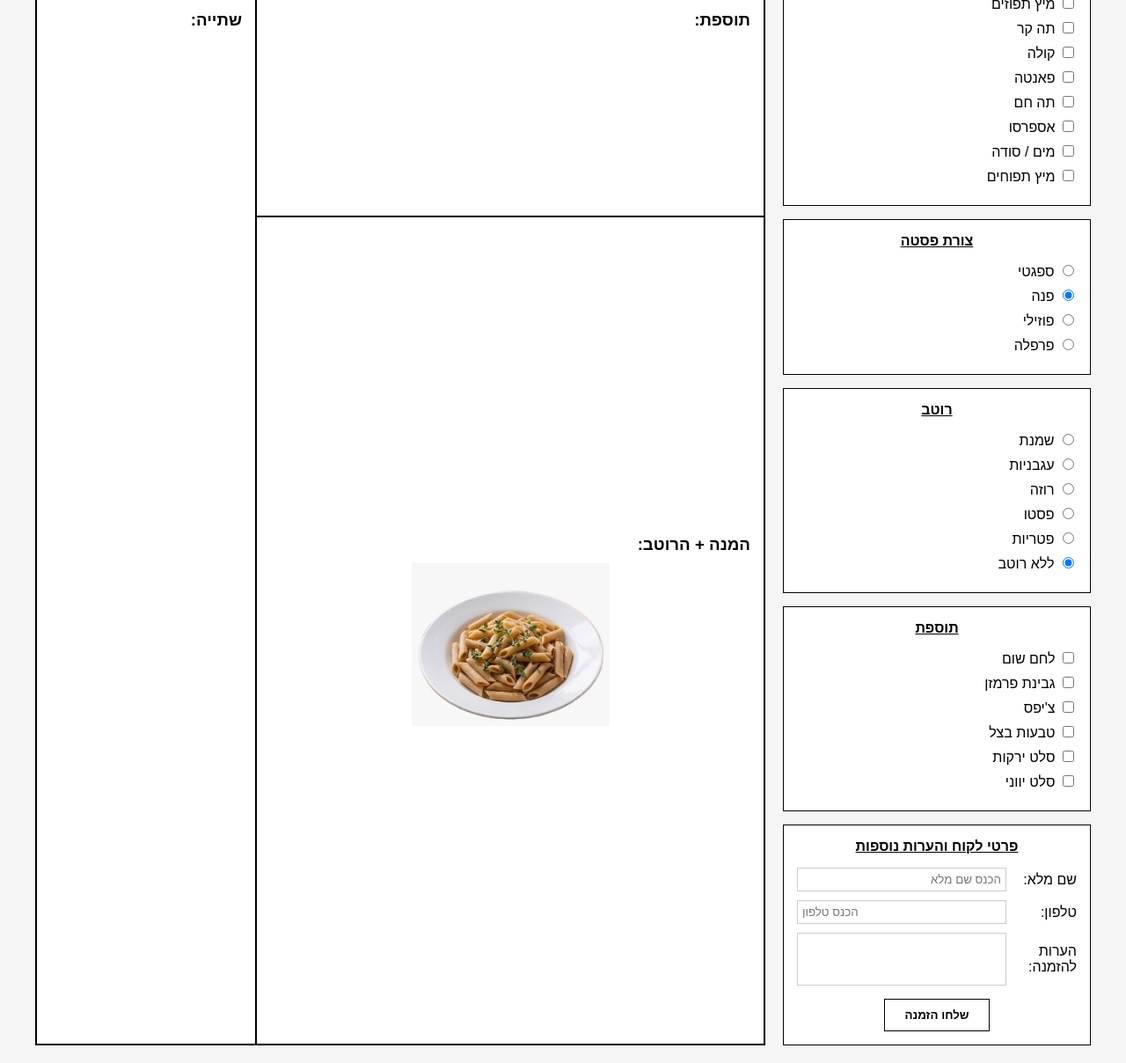
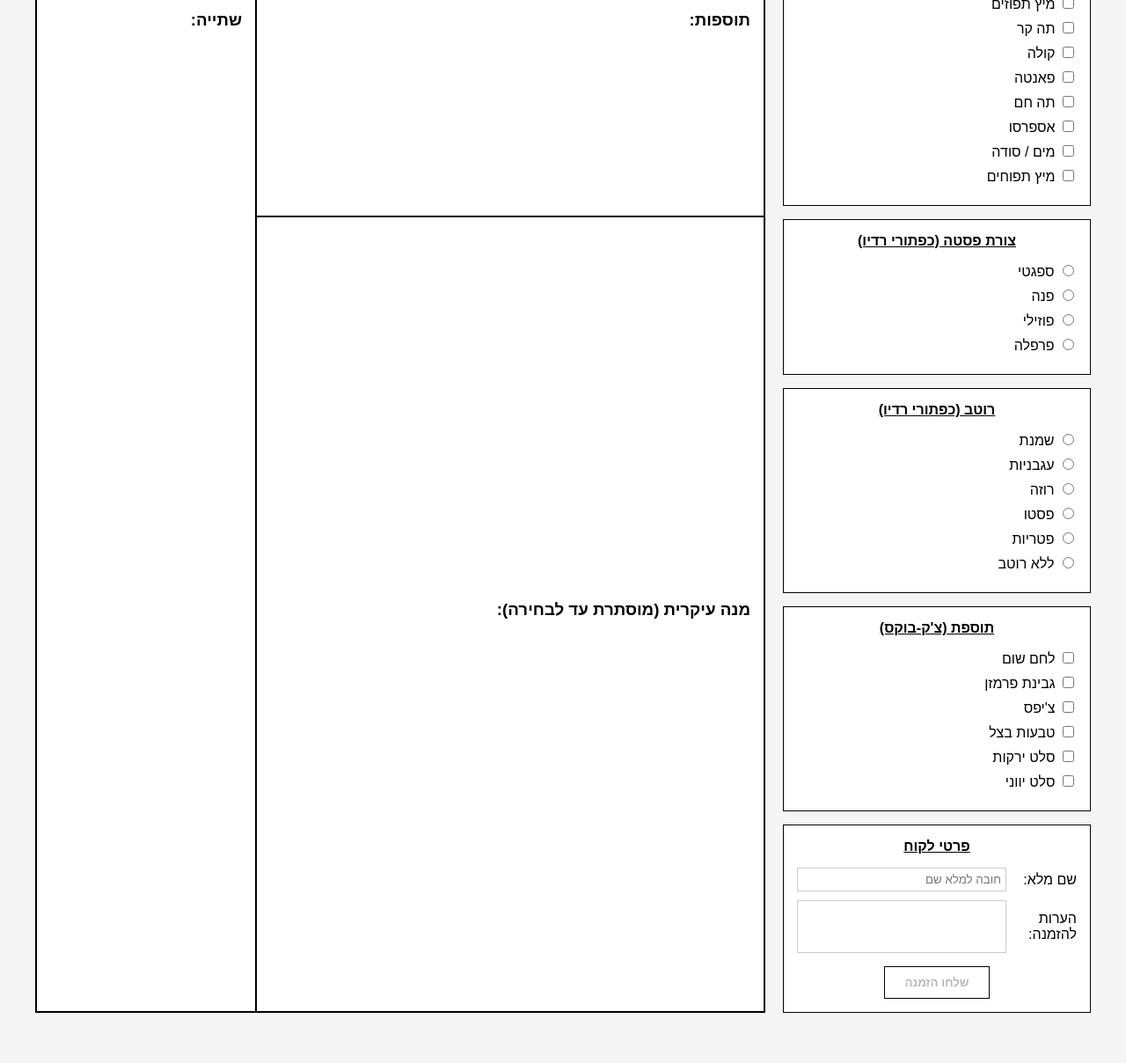
Before and after one commit to vgameess-creator/ShirPasta, a plain HTML site: page index.html in a window 1280 px wide. Shown: the part 75-1283 px from the top of the page at 88% size. After the commit the page ends 1246 px from the top, so only its background shows below. Drawn offline with Linux system fonts and the light colour scheme.

Commit message:
Update index.html

```diff
--- a/index.html
+++ b/index.html
@@ -3,7 +3,7 @@
 <head>
     <meta charset="UTF-8">
     <meta name="viewport" content="width=device-width, initial-scale=1.0">
-    <title>מערכת הזמנות אינטראקטיבית</title>
+    <title>מערכת הזמנות פסטה - פרויקט סיכום</title>
     <link rel="stylesheet" href="style.css">
 </head>
 <body>
@@ -12,7 +12,7 @@
         <aside class="controls-section">
 
             <div class="control-box">
-                <h3>שתייה קרה/חמה</h3>
+                <h3>שתייה קרה/חמה (צ'ק-בוקס)</h3>
                 <label><input type="checkbox" name="drink" value="מיץ תפוזים"> מיץ תפוזים</label>
                 <label><input type="checkbox" name="drink" value="תה קר"> תה קר</label>
                 <label><input type="checkbox" name="drink" value="קולה"> קולה</label>
@@ -24,25 +24,25 @@
             </div>
 
             <div class="control-box">
-                <h3>צורת פסטה</h3>
+                <h3>צורת פסטה (כפתורי רדיו)</h3>
                 <label><input type="radio" name="pasta-shape" value="ספגטי"> ספגטי</label>
-                <label><input type="radio" name="pasta-shape" value="פנה" checked> פנה</label>
+                <label><input type="radio" name="pasta-shape" value="פנה"> פנה</label>
                 <label><input type="radio" name="pasta-shape" value="פוזילי"> פוזילי</label>
                 <label><input type="radio" name="pasta-shape" value="פרפלה"> פרפלה</label>
             </div>
 
             <div class="control-box">
-                <h3>רוטב</h3>
+                <h3>רוטב (כפתורי רדיו)</h3>
                 <label><input type="radio" name="sauce" value="שמנת"> שמנת</label>
                 <label><input type="radio" name="sauce" value="עגבניות"> עגבניות</label>
                 <label><input type="radio" name="sauce" value="רוזה"> רוזה</label>
                 <label><input type="radio" name="sauce" value="פסטו"> פסטו</label>
                 <label><input type="radio" name="sauce" value="פטריות"> פטריות</label>
-                <label><input type="radio" name="sauce" value="ללא רוטב" checked> ללא רוטב</label>
+                <label><input type="radio" name="sauce" value="ללא רוטב"> ללא רוטב</label>
             </div>
 
             <div class="control-box">
-                <h3>תוספת</h3>
+                <h3>תוספת (צ'ק-בוקס)</h3>
                 <label><input type="checkbox" name="topping" value="לחם שום"> לחם שום</label>
                 <label><input type="checkbox" name="topping" value="גבינת פרמזן"> גבינת פרמזן</label>
                 <label><input type="checkbox" name="topping" value="ציפס"> צ'יפס</label>
@@ -52,20 +52,16 @@
             </div>
 
             <div class="control-box client-details">
-                <h3>פרטי לקוח והערות נוספות</h3>
+                <h3>פרטי לקוח</h3>
                 <div class="input-group">
                     <label>שם מלא:</label>
-                    <input type="text" id="customer-name" placeholder="הכנס שם מלא">
-                </div>
-                <div class="input-group">
-                    <label>טלפון:</label>
-                    <input type="tel" id="customer-phone" placeholder="הכנס טלפון">
+                    <input type="text" id="customer-name" placeholder="חובה למלא שם">
                 </div>
                 <div class="input-group">
                     <label>הערות להזמנה:</label>
                     <textarea id="customer-notes"></textarea>
                 </div>
-                <button id="submit-btn" class="submit-btn">שלחו הזמנה</button>
+                <button id="submit-btn" class="submit-btn" disabled>שלחו הזמנה</button>
             </div>
 
         </aside>
@@ -78,16 +74,16 @@
             <div class="preview-grid">
                 <div class="grid-drink">
                     <h3>שתייה:</h3>
-                    <img id="side-drink-img" src="" alt="שתייה" style="display: none;">
+                    <div id="drinks-container" class="items-gallery"></div>
                 </div>
 
                 <div class="grid-topping">
-                    <h3>תוספת:</h3>
-                    <img id="side-topping-img" src="" alt="תוספת" style="display: none;">
+                    <h3>תוספות:</h3>
+                    <div id="toppings-container" class="items-gallery"></div>
                 </div>
 
                 <div class="grid-main-dish">
-                    <h3>המנה + הרוטב:</h3>
+                    <h3>מנה עיקרית (מוסתרת עד לבחירה):</h3>
                     <img id="main-dish-img" src="" alt="מנה עיקרית" style="display: none;">
                 </div>
             </div>
@@ -98,13 +94,12 @@
         <div class="modal-content">
             <h2>סיכום הזמנה</h2>
             <p><strong>שם הלקוח:</strong> <span id="summary-name"></span></p>
-            <p><strong>טלפון:</strong> <span id="summary-phone"></span></p>
             <p><strong>צורת פסטה:</strong> <span id="summary-pasta"></span></p>
             <p><strong>רוטב:</strong> <span id="summary-sauce"></span></p>
             <p><strong>תוספות:</strong> <span id="summary-toppings"></span></p>
             <p><strong>שתייה:</strong> <span id="summary-drinks"></span></p>
             <p><strong>הערות:</strong> <span id="summary-notes"></span></p>
-            <button id="close-modal-btn">סגור ושמור</button>
+            <button id="close-modal-btn">אישור וסגירה</button>
         </div>
     </div>
 
```
